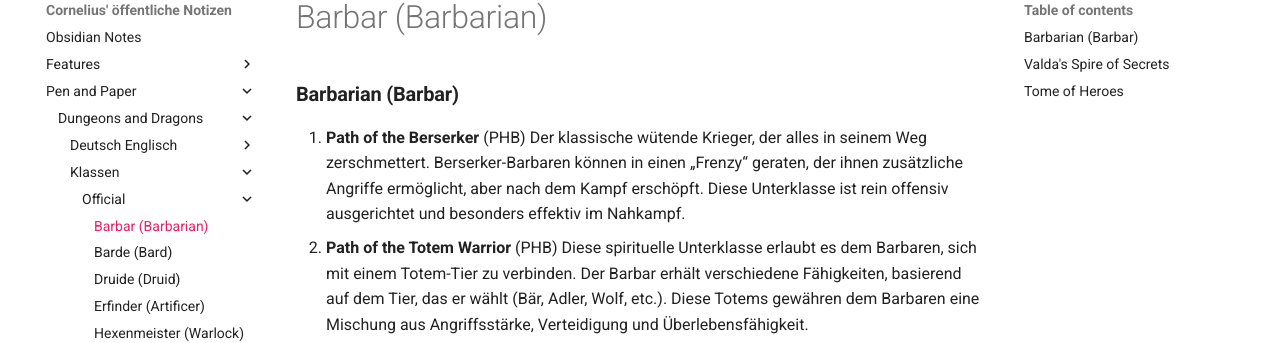
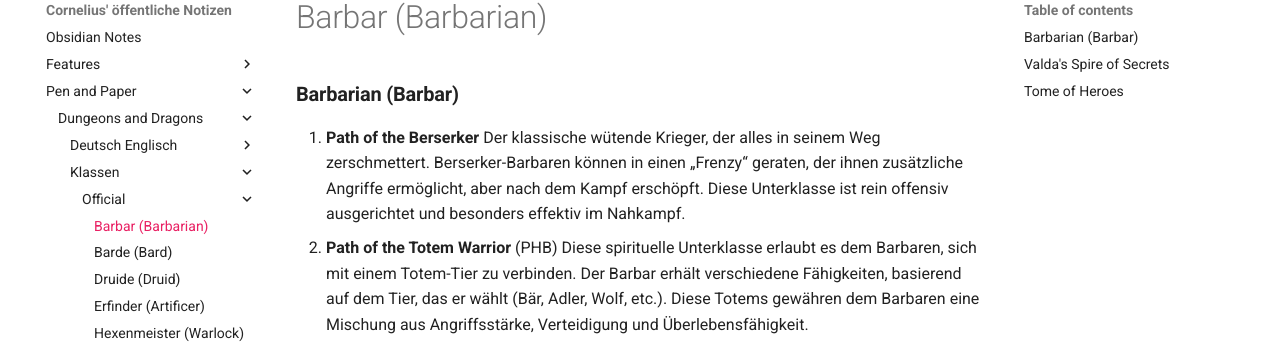
Before and after one commit to green-scorch/-green-scorch.github.io, an MkDocs documentation site: the page built from docs/Pen and Paper/Dungeons and Dragons/Klassen/Official/Barbar (Barbarian).md, in a window 1280 px wide and 900 px high. Shown: the part 101-444 px from the top of the window. Built offline with MkDocs 1.6.1 and Material for MkDocs 9.7.7, drawn with Linux system fonts in a browser that asks for light colours.

Commit message:
Update Barbar (Barbarian).md

```diff
--- a/docs/Pen and Paper/Dungeons and Dragons/Klassen/Official/Barbar (Barbarian).md
+++ b/docs/Pen and Paper/Dungeons and Dragons/Klassen/Official/Barbar (Barbarian).md
@@ -1,7 +1,7 @@
 
 ### **Barbarian (Barbar)**
 
-1. **Path of the Berserker** (PHB)
+1. **Path of the Berserker**
 	Der klassische wütende Krieger, der alles in seinem Weg zerschmettert. Berserker-Barbaren können in einen „Frenzy“ geraten, der ihnen zusätzliche Angriffe ermöglicht, aber nach dem Kampf erschöpft. Diese Unterklasse ist rein offensiv ausgerichtet und besonders effektiv im Nahkampf.
     <br/>
 2. **Path of the Totem Warrior** (PHB)
```
